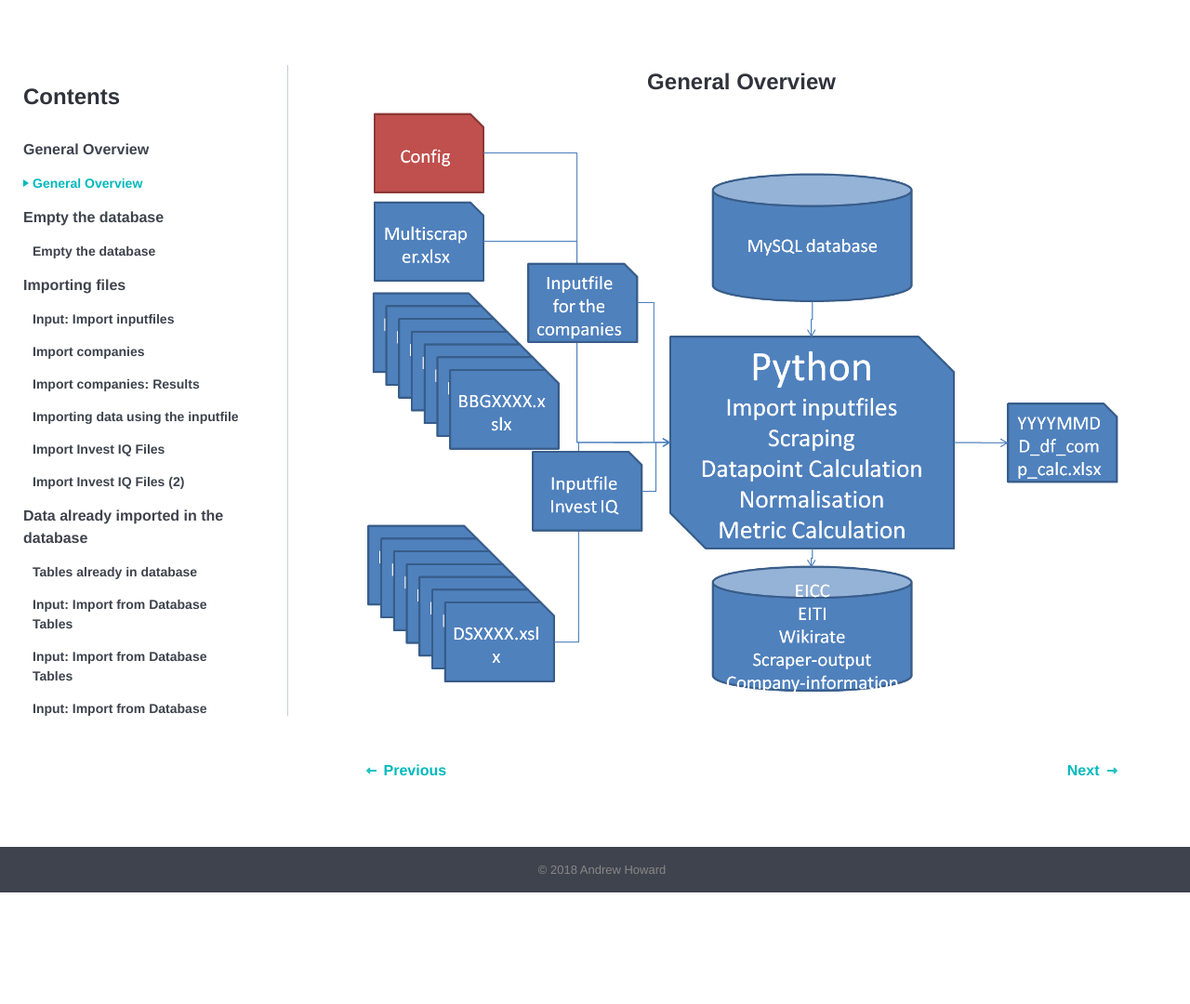
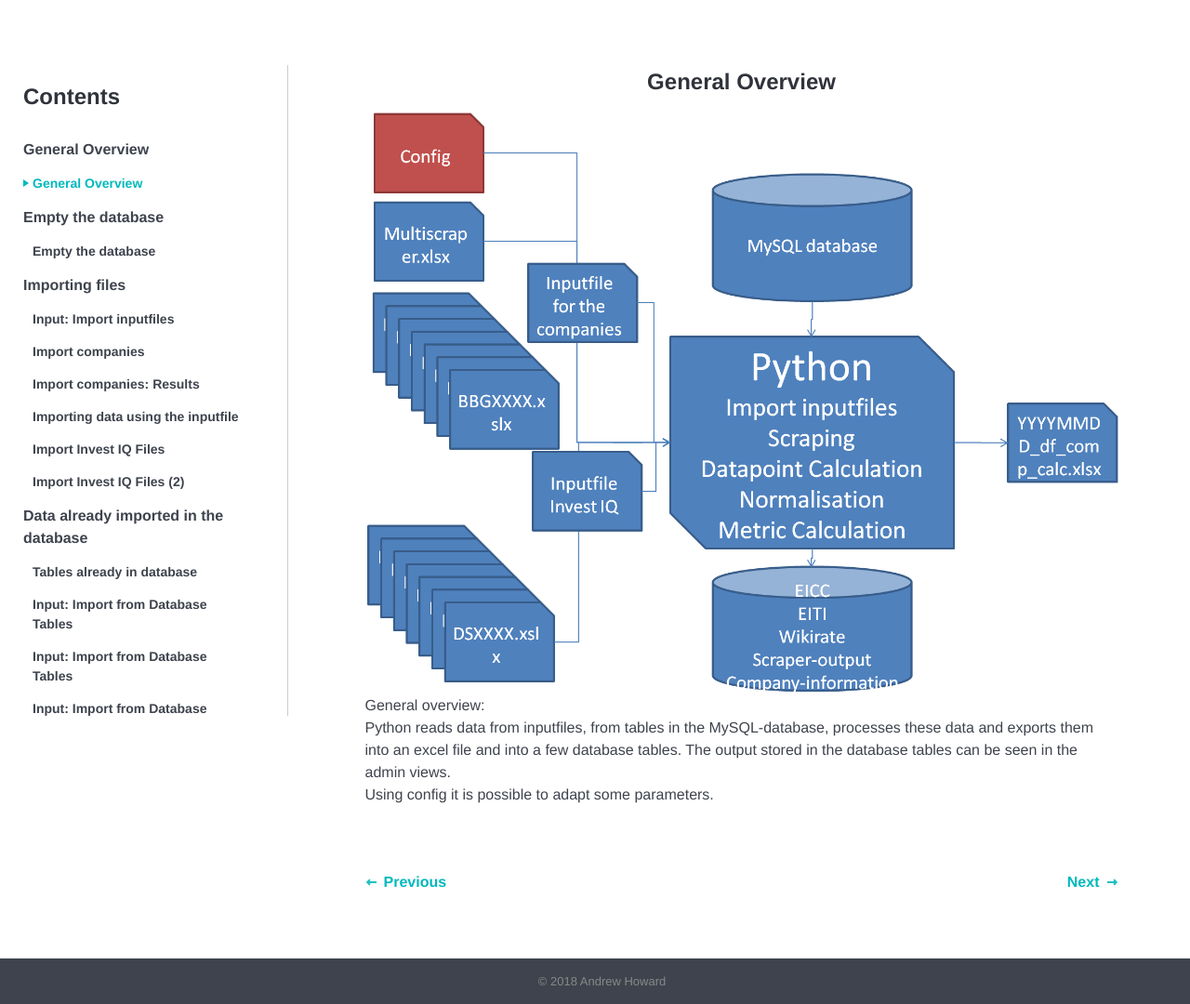
Before and after one commit to tkumpanenko/slides, a Jekyll site: the page built from _tutorials/002.html, in a window 1280 px wide. Shown: the whole page at 93% size. Built offline with Jekyll 4.4.1, drawn with Linux system fonts in a browser that asks for light colours; before the commit the page ends 960 px from its top, so only the background shows below that.

Commit message:
Update from Forestry.io - 002.html

```diff
--- a/_tutorials/002.html
+++ b/_tutorials/002.html
@@ -4,8 +4,12 @@ topic: general-overview
 order: 1
 date: 2018-01-18 19:31:06 +0000
 ---
-
-
 <h4>General Overview</h4>
 
 <img src="{{site.url}}{{site.baseurl}}/images/003.png" alt="">
+
+<p>General overview:
+<br>Python reads data from inputfiles, from tables in the MySQL-database, processes these data and exports them into an excel file and into a few database tables. The output stored in the database tables can be seen in the admin views.
+<br>
+Using config it is possible to adapt some parameters.
+</p>
```
